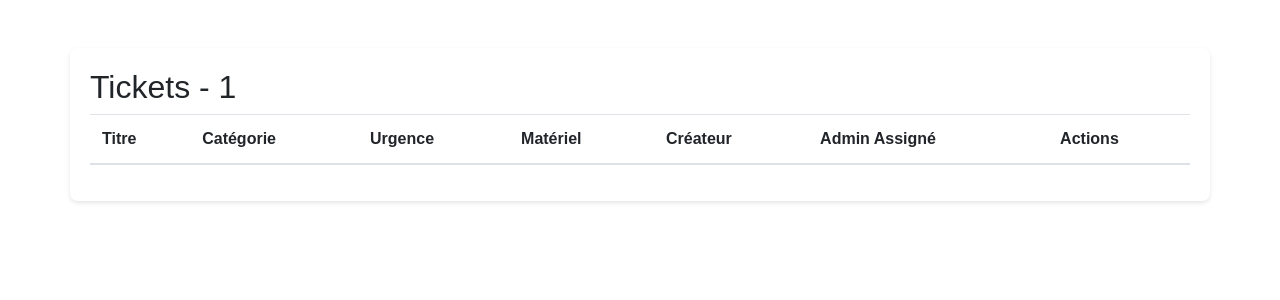
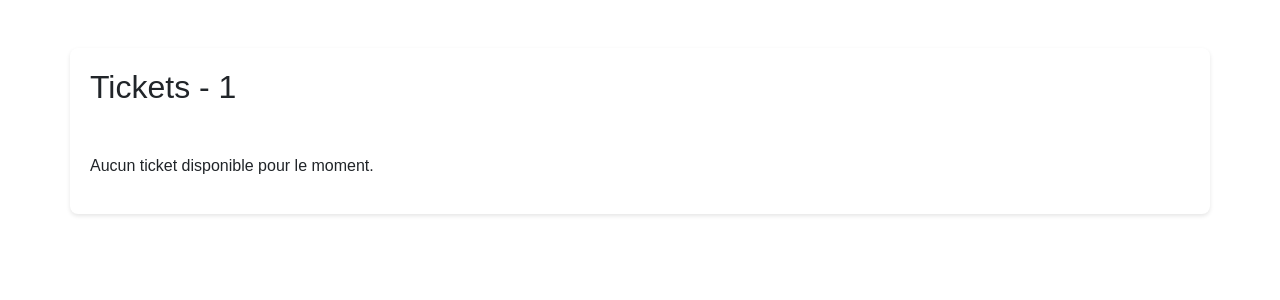
Before and after one commit to purplleee/projet, a Flask app: page /tickets/1 in a window 1280 px wide. Shown: the part 86-386 px from the top of the page. Run offline with Flask 3, Linux system fonts and the light colour scheme; a user stored in the database is signed in; tables that the repository leaves empty hold one stand-in row (values such as "Sample post"); lists and menus that the app fills with data are empty; some libraries are stand-ins or nearby versions.

Commit message:
added a sentence when theres no tickets

```diff
--- a/uwu/templates/tickets.html
+++ b/uwu/templates/tickets.html
@@ -3,6 +3,7 @@
 {% block content %}
 <div class="container mt-5">
     <h2>Tickets - {{ status }}</h2>
+    {% if tickets_list %}
     <table class="table table-hover">
         <thead>
             <tr>
@@ -73,5 +74,8 @@
             {% endfor %}
         </tbody>
     </table>
+    {% else %}
+    <p class="mt-5">Aucun ticket disponible pour le moment.</p>
+    {% endif %}
 </div>
 {% endblock %}
```
